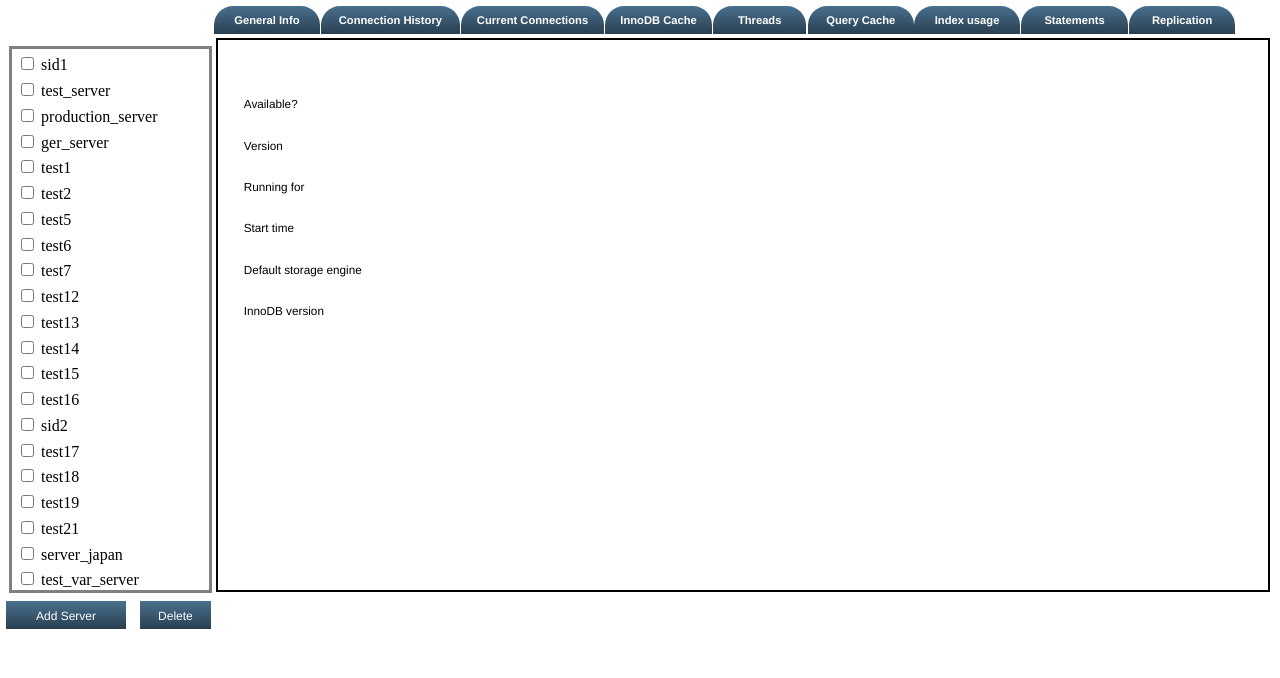
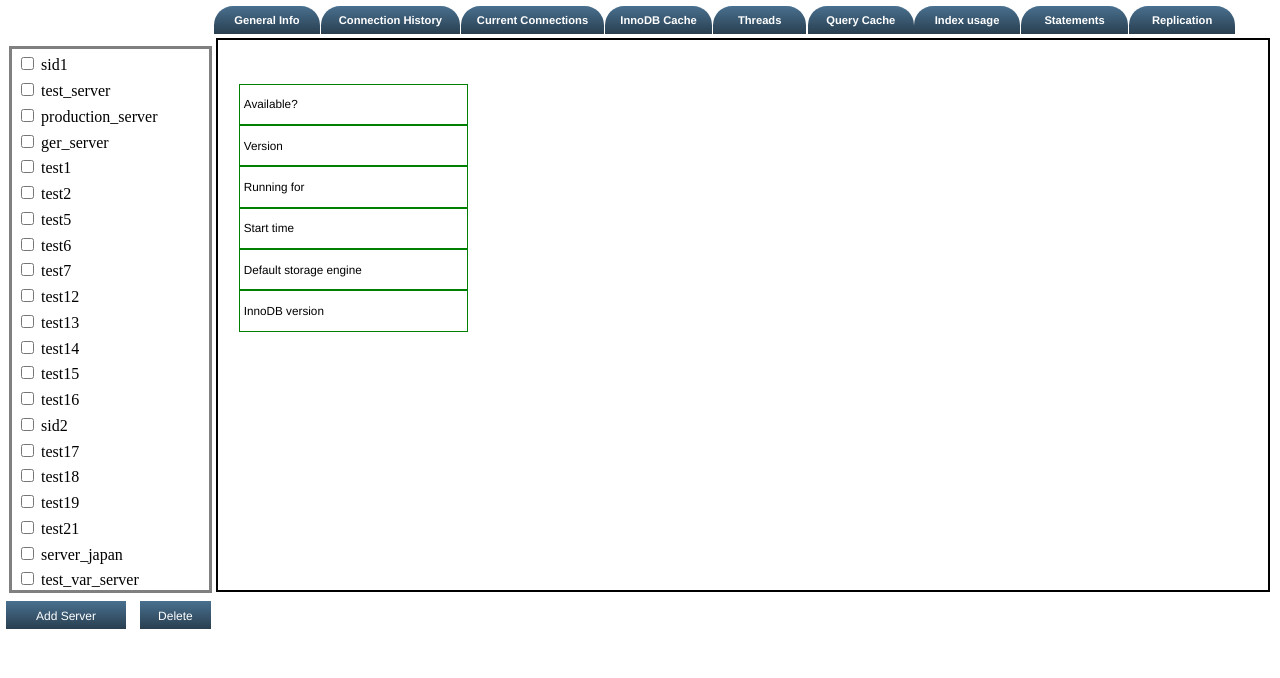
Before and after one commit to Siddhant-Tyagi/MyPy, a Django app: page /mypy/ in a window 1280 px wide. Shown: the part 122-800 px from the top of the page. Run offline with Django 3.2, Linux system fonts and the light colour scheme; data comes from the database, SQL or seed files in the repository; some libraries are stand-ins or nearby versions.

Commit message:
fixed the inline-flex css

```diff
--- a/static/css/index.css
+++ b/static/css/index.css
@@ -52,6 +52,7 @@
 
 #server_details {
     display: inline-flex;
+    justify-content: flex-start;
     position: fixed;
     border: 2px solid black;
     white-space: nowrap;
@@ -86,6 +87,7 @@
 
 
 .server_counters_list  {
+    display: inline-block;
     position: relative;
     top: 0.5vh;
     width: 17vw;
@@ -114,6 +116,7 @@
 .monitor_group  {
     display: inline-block;
     position: relative;
+    height: 15vh;
     border: 1px solild white;
     top: 4vh;
     left: -1.5vw;
@@ -125,7 +128,7 @@
 
 .counters_list_css  {
     list-style-type: none;
-    border: 1px solid white;
+    border: 1px solid green;
     padding: 1.6%;
     line-height: 4vh;
 
```
Also changed, not shown: 1 other file.
